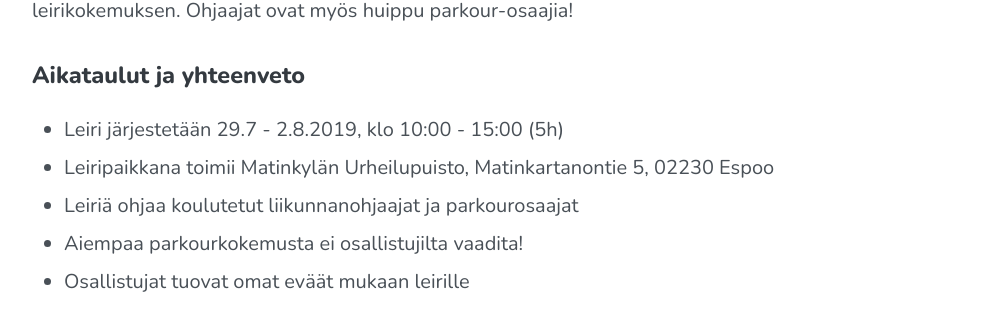
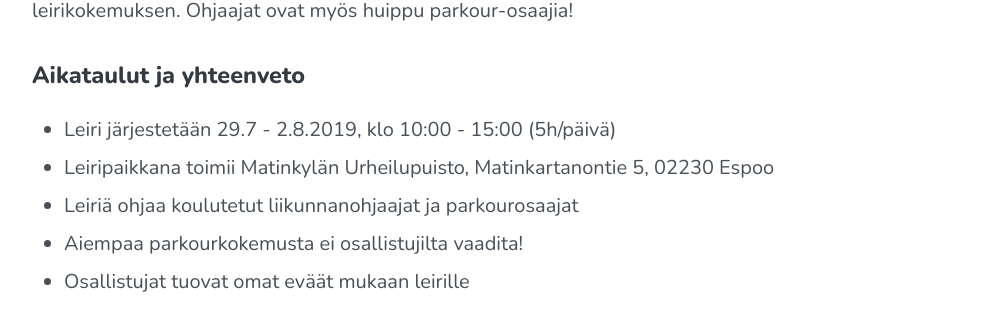
Before and after one commit to Funktum/weemove, a Jekyll site: the page built from _pages/kesäleiri.md, in a window 1280 px wide and 900 px high, scrolled down 1789 px. Shown: the part 144-453 px from the top of the window, without its empty margins (128-1117 px from the left). Built offline with Jekyll 4.4.1, drawn with Linux system fonts in a browser that asks for light colours; a script that is not in the unit is left out.

Commit message:
Update kesäleiri.md

```diff
--- a/_pages/kesäleiri.md
+++ b/_pages/kesäleiri.md
@@ -39,7 +39,7 @@ tarvittavan määrän apuohjaajia osallistujamäärästä riippuen takaaman hyv
 
 ### Aikataulut ja yhteenveto
 
-- Leiri järjestetään 29.7 - 2.8.2019, klo 10:00 - 15:00 (5h)
+- Leiri järjestetään 29.7 - 2.8.2019, klo 10:00 - 15:00 (5h/päivä)
 - Leiripaikkana toimii Matinkylän Urheilupuisto, Matinkartanontie 5, 02230 Espoo
 - Leiriä ohjaa koulutetut liikunnanohjaajat ja parkourosaajat
 - Aiempaa parkourkokemusta ei osallistujilta vaadita!
```
